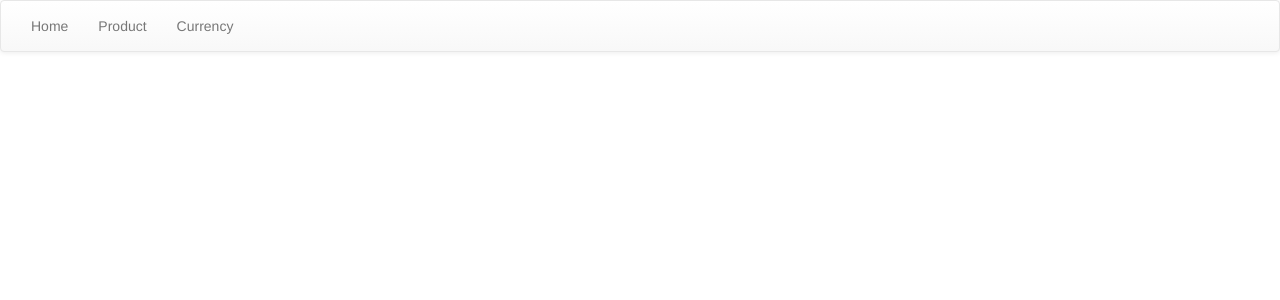
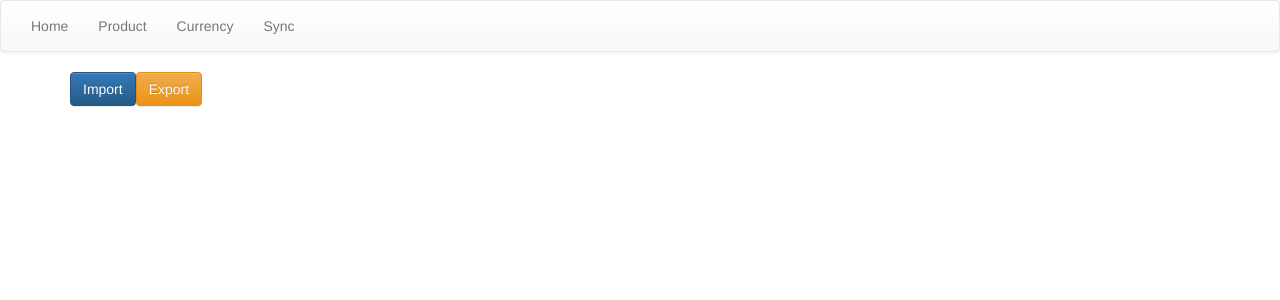
Before and after one commit to fishmandev/price-updater, a Vue app: page /sync in a window 1280 px wide. Shown: the top 300 px of the page. Built offline with nearby package versions, Linux system fonts and the light colour scheme.

Commit message:
Add the 'sync' component

```diff
--- a/src/App.vue
+++ b/src/App.vue
@@ -6,6 +6,7 @@
                     <li><router-link to="/">Home</router-link></li>
                     <li><router-link to="/product">Product</router-link></li>
                     <li><router-link to="/currency">Currency</router-link></li>
+                    <li><router-link to="/sync">Sync</router-link></li>
                 </ul>
             </div>
         </nav>
--- /dev/null
+++ b/src/components/Sync.vue
@@ -0,0 +1,91 @@
+<template>
+    <div class="sync">
+        <div class="container">
+            <div class="row">
+                <div class="col-sm-6">
+                    <button class="btn btn-primary"
+                            @click="syncImport">Import
+                    </button>
+                    <button class="btn btn-warning"
+                            @click="syncExport">Export
+                    </button>
+                </div>
+            </div>
+            <br>
+            <div class="row info" :class="{show: infoMsg}">
+                <div class="col-sm-6">
+                    <div class="alert alert-info">
+                        <a class="close"
+                           @click="closeMsg">&times;</a>
+                        <strong>Info:</strong> {{ infoMsg}}
+                    </div>
+                </div>
+            </div>
+            <div class="row danger" :class="{show: errorMsg}">
+                <div class="col-sm-6">
+                    <div class="alert alert-danger">
+                        <a href="#" class="close"
+                           @click="closeMsg">&times;</a>
+                        <strong>Error:</strong> {{ errorMsg }}
+                    </div>
+                </div>
+            </div>
+        </div>
+    </div>
+</template>
+
+<script>
+  import axios from 'axios'
+
+  export default {
+    name: 'sync',
+    data () {
+      return {
+        errorMsg: null,
+        infoMsg: null
+      }
+    },
+    methods: {
+      syncImport () {
+        axios.get('http://price-updater.zone/sync/import')
+          .then(response => {
+            if (response.data.status === 0) {
+              this.infoMsg = 'Total imported: ' + response.data.total
+            } else {
+              this.errorMsg = response.data.error
+            }
+          })
+          .catch(e => {
+            this.errorMsg = e.message
+          })
+      },
+      syncExport () {
+        axios.get('http://price-updater.zone/sync/export')
+          .then(response => {
+            if (response.data.status === 0) {
+              this.infoMsg = 'Updated successfully'
+            } else {
+              this.errorMsg = response.data.error
+            }
+          })
+          .catch(e => {
+            this.errorMsg = e.message
+          })
+      },
+      closeMsg () {
+        this.errorMsg = null
+        this.infoMsg = null
+      }
+    }
+  }
+</script>
+
+<style>
+    .info, .danger {
+        display: none;
+    }
+
+    .show {
+        display: block;
+    }
+</style>
--- a/src/router/index.js
+++ b/src/router/index.js
@@ -3,6 +3,7 @@ import Router from 'vue-router'
 import Index from '@/components/Index'
 import Currency from '@/components/Currency'
 import Product from '@/components/Product'
+import Sync from '@/components/Sync'
 
 Vue.use(Router)
 
@@ -23,6 +24,11 @@ export default new Router({
       path: '/product',
       name: 'Product',
       component: Product
+    },
+    {
+      path: '/sync',
+      name: 'Sync',
+      component: Sync
     }
   ]
 })
```
